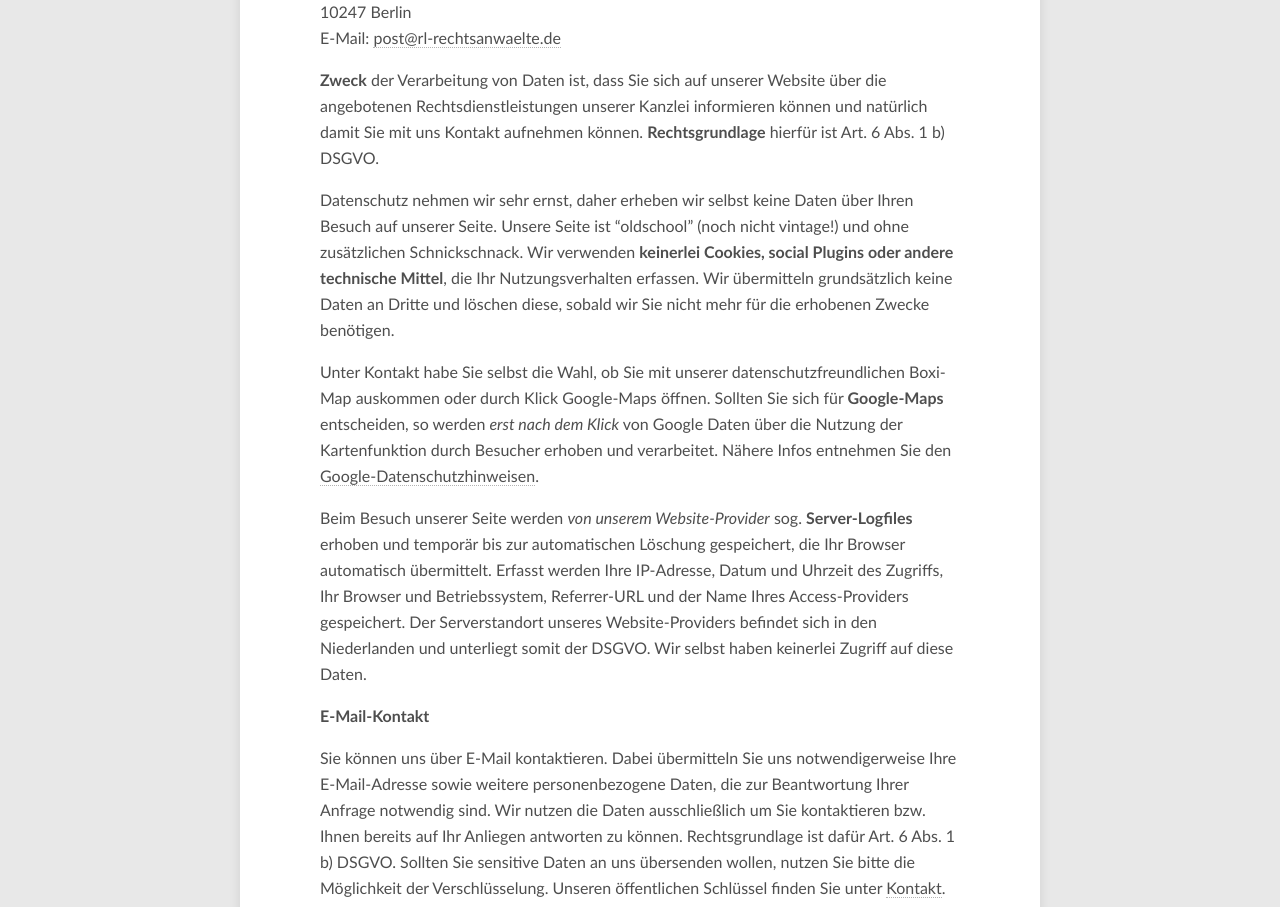
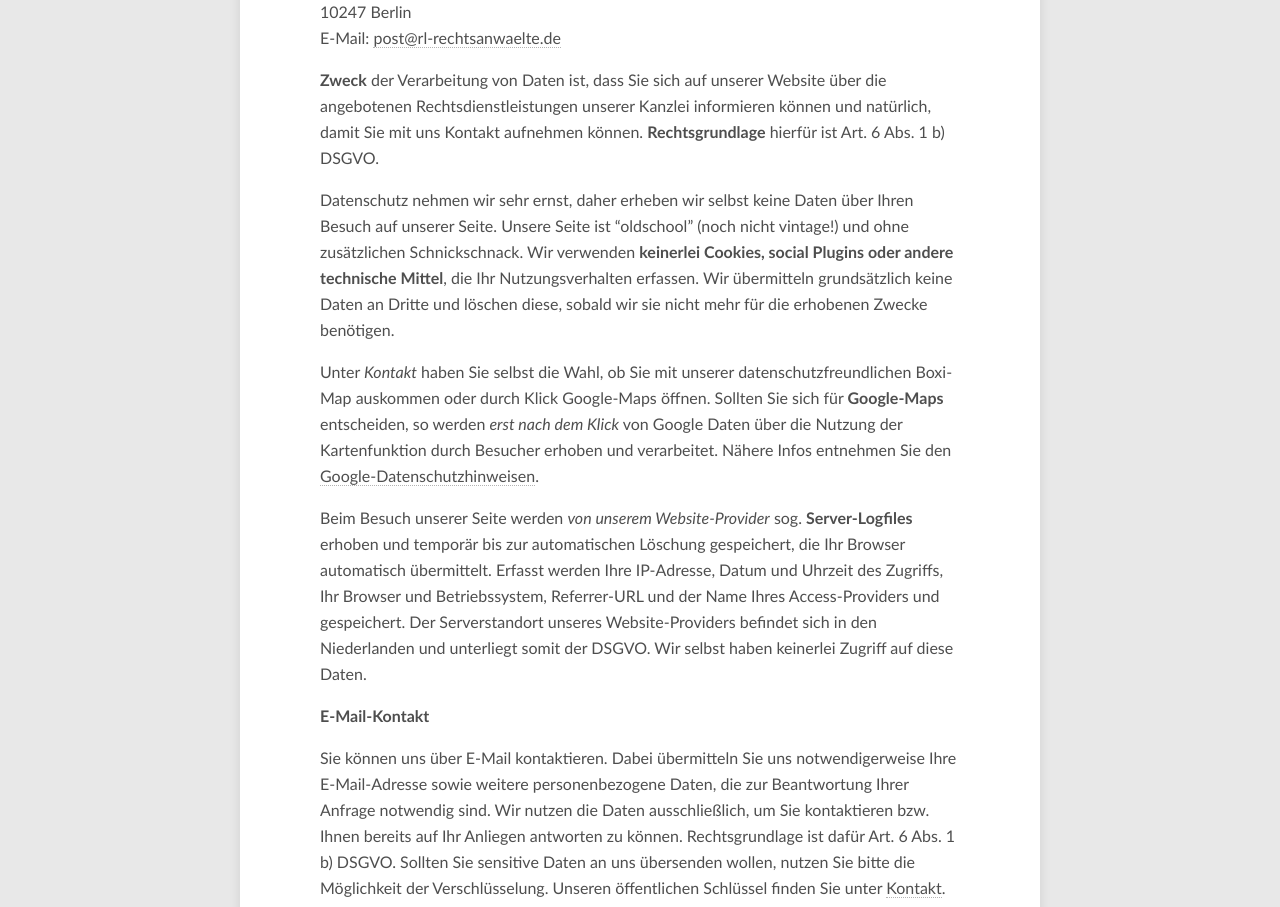
Before and after one commit to mi5-77/rl-rechtsanwaelte.de, a Jekyll site: the page built from datenschutzerklaerung.md, in a window 1280 px wide and 1400 px high, scrolled down 399 px. Shown: the part 190-1097 px from the top of the window. Built offline with Jekyll 4.4.1, drawn with Linux system fonts in a browser that asks for light colours.

Commit message:
Korrektur DS-Erklärung

```diff
--- a/datenschutzerklaerung.md
+++ b/datenschutzerklaerung.md
@@ -20,17 +20,17 @@ Mainzer Str. 14
 10247 Berlin
 E-Mail: <post@rl-rechtsanwaelte.de>
 
-**Zweck** der Verarbeitung von Daten ist, dass Sie sich auf unserer Website über die angebotenen Rechtsdienstleistungen unserer Kanzlei informieren können und natürlich damit Sie mit uns Kontakt aufnehmen können. **Rechtsgrundlage** hierfür ist Art. 6 Abs. 1 b) DSGVO.
+**Zweck** der Verarbeitung von Daten ist, dass Sie sich auf unserer Website über die angebotenen Rechtsdienstleistungen unserer Kanzlei informieren können und natürlich, damit Sie mit uns Kontakt aufnehmen können. **Rechtsgrundlage** hierfür ist Art. 6 Abs. 1 b) DSGVO.
 
-Datenschutz nehmen wir sehr ernst, daher erheben wir selbst keine Daten über Ihren Besuch auf unserer Seite. Unsere Seite ist "oldschool" (noch nicht vintage!) und ohne zusätzlichen Schnickschnack. Wir verwenden **keinerlei Cookies, social Plugins oder andere technische Mittel**, die Ihr Nutzungsverhalten erfassen. Wir übermitteln grundsätzlich keine Daten an Dritte und löschen diese, sobald wir Sie nicht mehr für die erhobenen Zwecke benötigen.
+Datenschutz nehmen wir sehr ernst, daher erheben wir selbst keine Daten über Ihren Besuch auf unserer Seite. Unsere Seite ist "oldschool" (noch nicht vintage!) und ohne zusätzlichen Schnickschnack. Wir verwenden **keinerlei Cookies, social Plugins oder andere technische Mittel**, die Ihr Nutzungsverhalten erfassen. Wir übermitteln grundsätzlich keine Daten an Dritte und löschen diese, sobald wir sie nicht mehr für die erhobenen Zwecke benötigen.
 
-Unter Kontakt habe Sie selbst die Wahl, ob Sie mit unserer datenschutzfreundlichen Boxi-Map auskommen oder durch Klick Google-Maps öffnen. Sollten Sie sich für **Google-Maps** entscheiden, so werden *erst nach dem Klick* von Google Daten über die Nutzung der Kartenfunktion durch Besucher erhoben und verarbeitet. Nähere Infos entnehmen Sie den [Google-Datenschutzhinweisen](https://policies.google.com/privacy?hl=de).
+Unter *Kontakt* haben Sie selbst die Wahl, ob Sie mit unserer datenschutzfreundlichen Boxi-Map auskommen oder durch Klick Google-Maps öffnen. Sollten Sie sich für **Google-Maps** entscheiden, so werden *erst nach dem Klick* von Google Daten über die Nutzung der Kartenfunktion durch Besucher erhoben und verarbeitet. Nähere Infos entnehmen Sie den [Google-Datenschutzhinweisen](https://policies.google.com/privacy?hl=de).
 
-Beim Besuch unserer Seite werden *von unserem Website-Provider* sog. **Server-Logfiles** erhoben und temporär bis zur automatischen Löschung gespeichert, die Ihr Browser automatisch übermittelt. Erfasst werden Ihre IP-Adresse, Datum und Uhrzeit des Zugriffs, Ihr Browser und Betriebssystem, Referrer-URL und der Name Ihres Access-Providers gespeichert. Der Serverstandort unseres Website-Providers befindet sich in den Niederlanden und unterliegt somit der DSGVO. Wir selbst haben keinerlei Zugriff auf diese Daten.
+Beim Besuch unserer Seite werden *von unserem Website-Provider* sog. **Server-Logfiles** erhoben und temporär bis zur automatischen Löschung gespeichert, die Ihr Browser automatisch übermittelt. Erfasst werden Ihre IP-Adresse, Datum und Uhrzeit des Zugriffs, Ihr Browser und Betriebssystem, Referrer-URL und der Name Ihres Access-Providers und gespeichert. Der Serverstandort unseres Website-Providers befindet sich in den Niederlanden und unterliegt somit der DSGVO. Wir selbst haben keinerlei Zugriff auf diese Daten.
 
 **E-Mail-Kontakt**
 
-Sie können uns über E-Mail kontaktieren. Dabei übermitteln Sie uns notwendigerweise Ihre E-Mail-Adresse sowie weitere personenbezogene Daten, die zur Beantwortung Ihrer Anfrage notwendig sind. Wir nutzen die Daten ausschließlich um Sie kontaktieren bzw. Ihnen bereits  auf Ihr Anliegen antworten zu können. Rechtsgrundlage ist dafür Art. 6 Abs. 1 b) DSGVO. Sollten Sie sensitive Daten an uns übersenden wollen, nutzen Sie bitte die Möglichkeit der Verschlüsselung. Unseren öffentlichen Schlüssel finden Sie unter [Kontakt](http://rl-rechtsanwaelte.de/kontakt/).
+Sie können uns über E-Mail kontaktieren. Dabei übermitteln Sie uns notwendigerweise Ihre E-Mail-Adresse sowie weitere personenbezogene Daten, die zur Beantwortung Ihrer Anfrage notwendig sind. Wir nutzen die Daten ausschließlich, um Sie kontaktieren bzw. Ihnen bereits  auf Ihr Anliegen antworten zu können. Rechtsgrundlage ist dafür Art. 6 Abs. 1 b) DSGVO. Sollten Sie sensitive Daten an uns übersenden wollen, nutzen Sie bitte die Möglichkeit der Verschlüsselung. Unseren öffentlichen Schlüssel finden Sie unter [Kontakt](http://rl-rechtsanwaelte.de/kontakt/).
 
 **Twitter**
 
```
